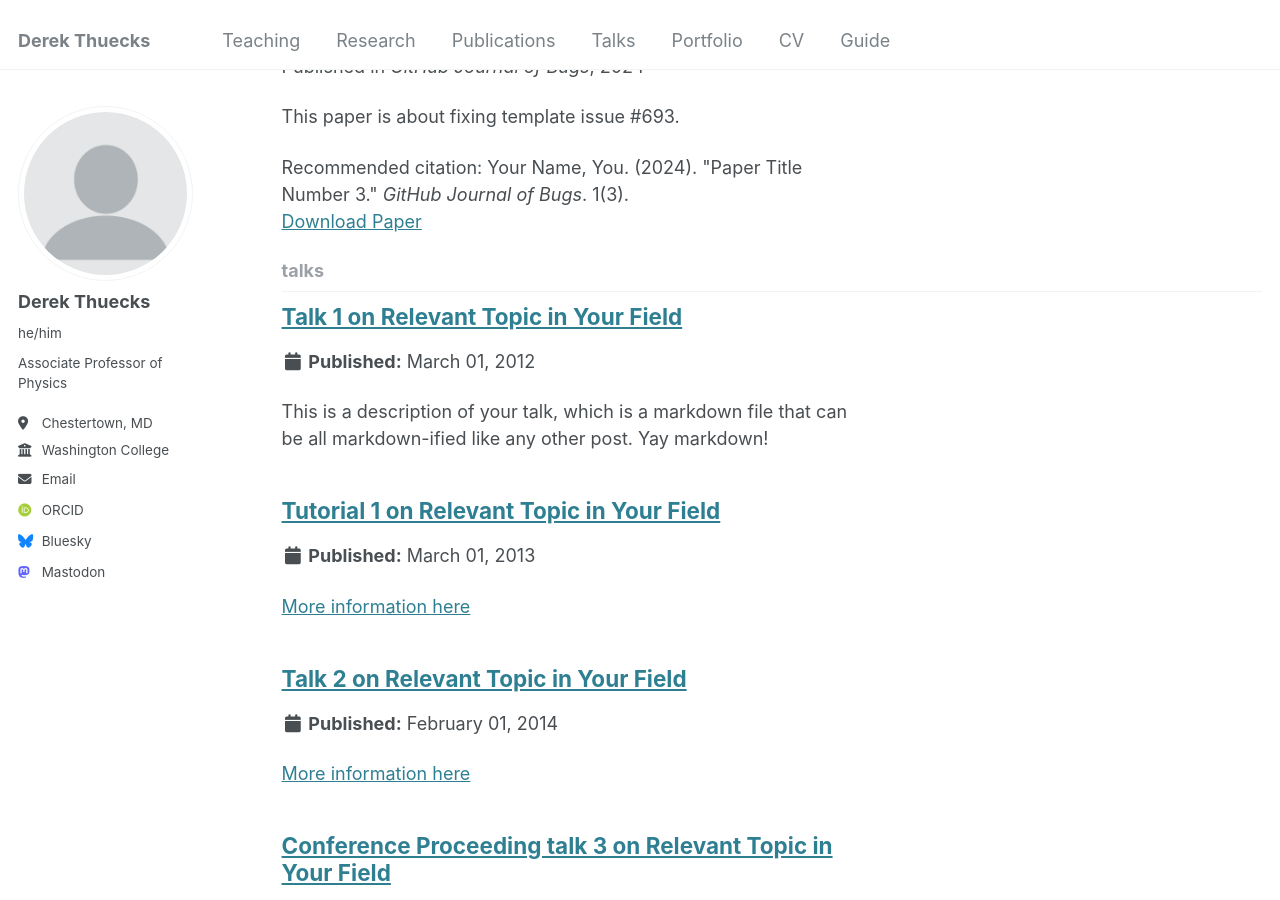
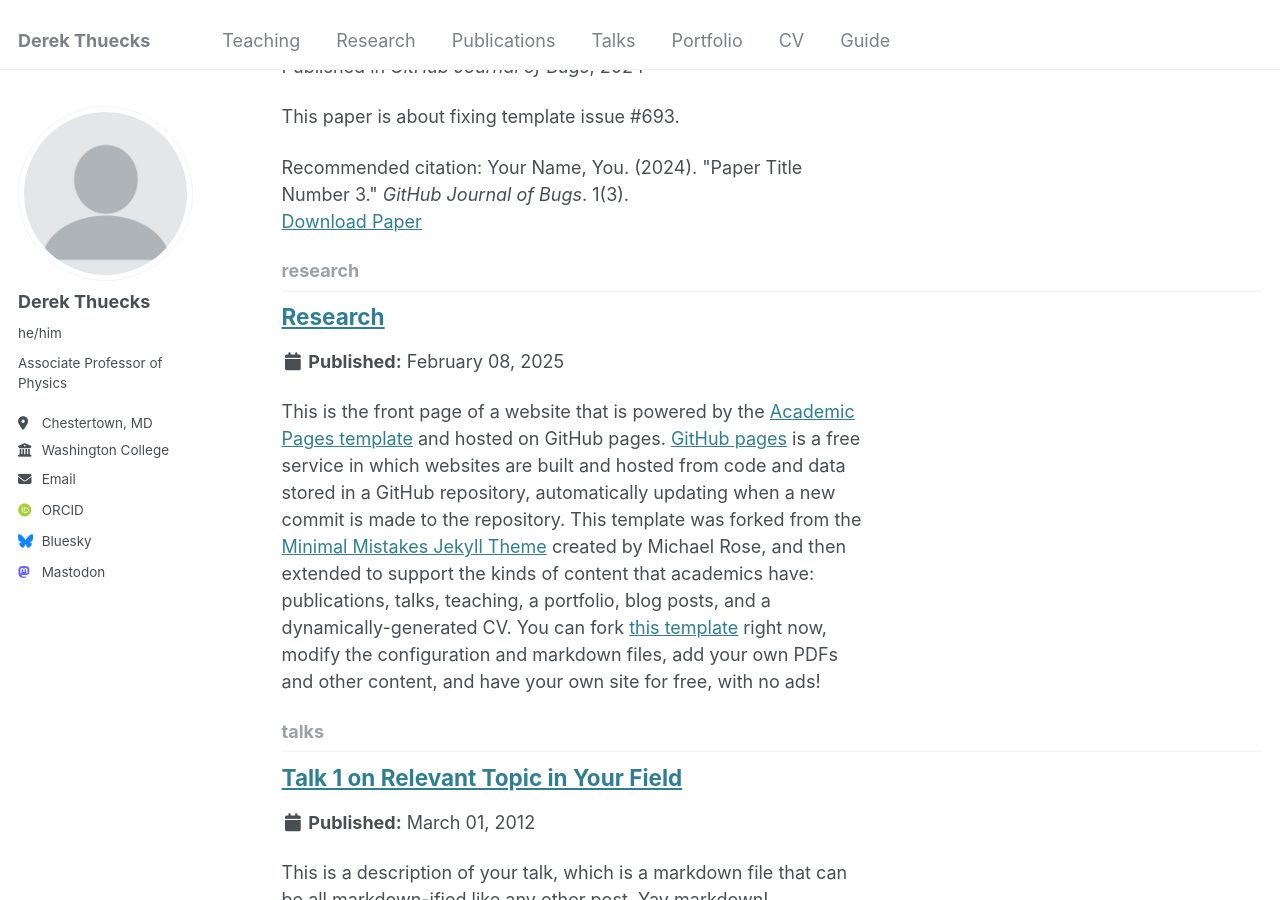
Before and after one commit to dthuecks/dthuecks.github.io, a Jekyll site: the page built from _pages/collection-archive.html, in a window 1280 px wide and 900 px high, scrolled down 1091 px. Built offline with Jekyll 4.4.1, drawn with Linux system fonts in a browser that asks for light colours; some web fonts are replaced.

```diff
--- a/_config.yml
+++ b/_config.yml
@@ -212,6 +212,9 @@ kramdown:
 
 # These settings control the types of collections used by the template
 collections:
+  research:
+    output: true
+    permalink: /:collection/:path/
   teaching:
     output: true
     permalink: /:collection/:path/
@@ -268,6 +271,15 @@ defaults:
   - scope:
       path: ""
       type: portfolio
+    values:
+      layout: single
+      author_profile: true
+      share: true
+      comment: true
+  # _research
+  - scope:
+      path: ""
+      type: research
     values:
       layout: single
       author_profile: true
--- a/_research/research.md
+++ b/_research/research.md
@@ -1,10 +1,10 @@
 ---
 permalink: /research/
-title: "Academic Pages template for academic personal websites"
+title: "Research"
 author_profile: true
 redirect_from:
-  - /about/
-  - /about.html
+  - /rs/
+  - /research.html
 ---
 
 This is the front page of a website that is powered by the [Academic Pages template](https://github.com/academicpages/academicpages.github.io) and hosted on GitHub pages. [GitHub pages](https://pages.github.com) is a free service in which websites are built and hosted from code and data stored in a GitHub repository, automatically updating when a new commit is made to the repository. This template was forked from the [Minimal Mistakes Jekyll Theme](https://mmistakes.github.io/minimal-mistakes/) created by Michael Rose, and then extended to support the kinds of content that academics have: publications, talks, teaching, a portfolio, blog posts, and a dynamically-generated CV. You can fork [this template](https://github.com/academicpages/academicpages.github.io) right now, modify the configuration and markdown files, add your own PDFs and other content, and have your own site for free, with no ads!
```
